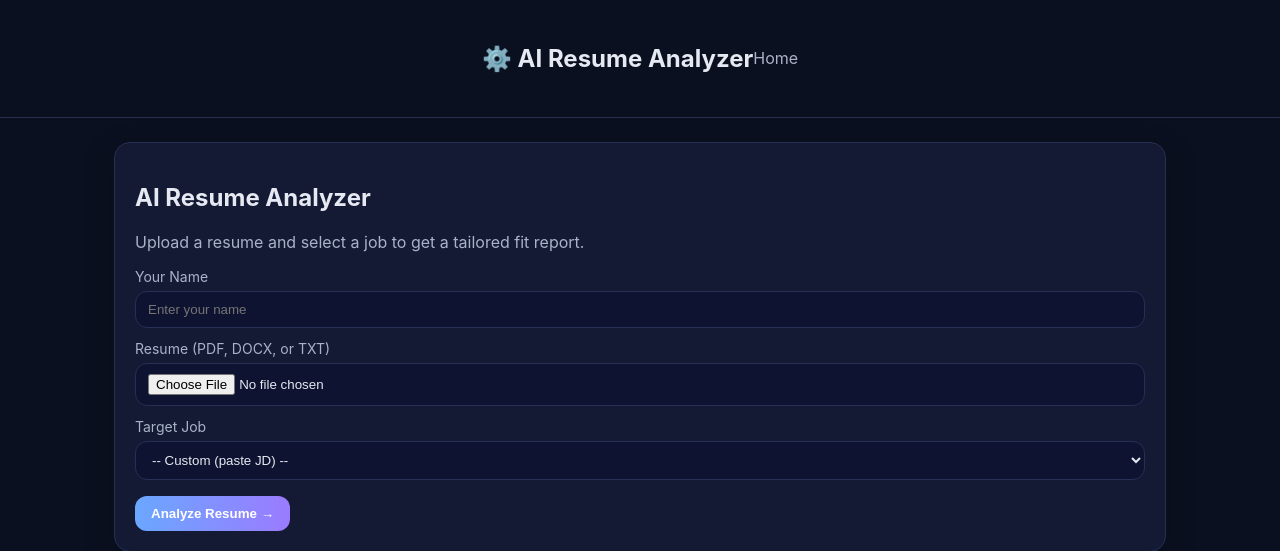
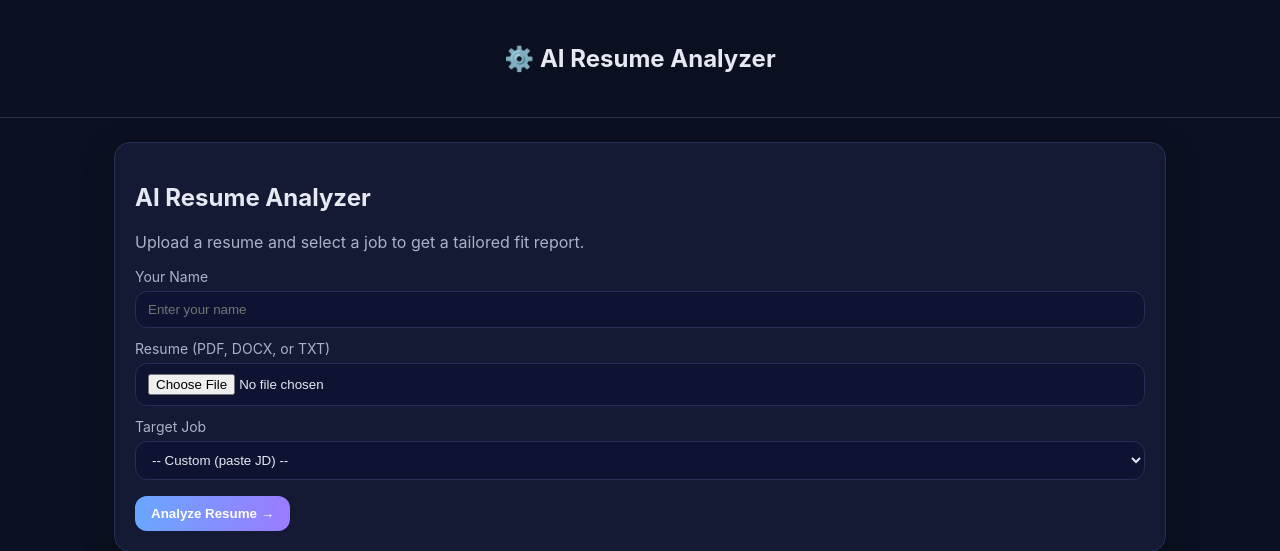
Before and after one commit to SAIKUMAR-69/Projects, a Flask app: page / in a window 1280 px wide. Shown: the top 551 px of the page. Run offline with Flask 3, Linux system fonts and the light colour scheme; data comes from the database, SQL or seed files in the repository.

Commit message:
Update base.html

```diff
--- a/ai_resume_analyzer/templates/base.html
+++ b/ai_resume_analyzer/templates/base.html
@@ -10,7 +10,7 @@
   <header>
     <div class="container" style="padding:0; display:flex; justify-content:space-between; align-items:center;">
       <h2>⚙️ AI Resume Analyzer</h2>
-      <a href="/" class="muted">Home</a>
+      <!-- Home link removed -->
     </div>
   </header>
   <main class="container">
@@ -25,7 +25,6 @@
     {% endwith %}
     {% block content %}{% endblock %}
   </main>
-  <!-- Footer removed -->
   <script src="{{ url_for('static', filename='js/app.js') }}"></script>
 </body>
 </html>
```
